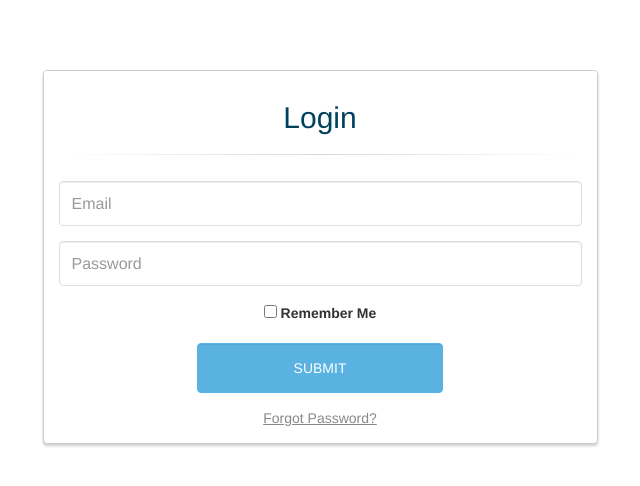
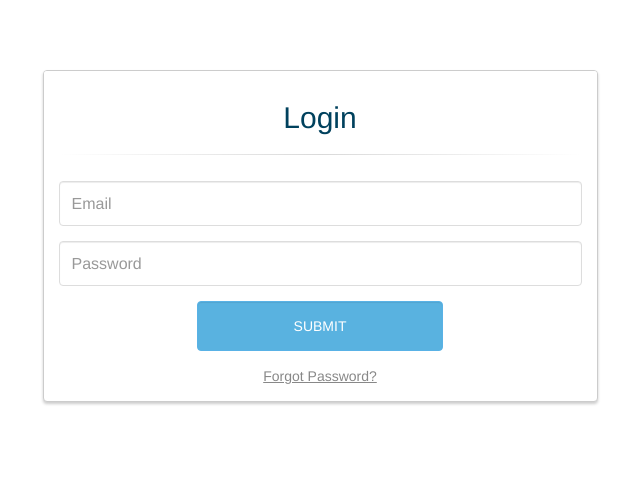
Before and after one commit to abdullahtariq/ATMS, a PHP site: page / in a window 1280 px wide. Shown: the top 486 px of the page, without its empty margins (320-960 px from the left). Run offline with PHP 8.4, Linux system fonts and the light colour scheme.

Commit message:
remove remember me checkbox

```diff
--- a/index.php
+++ b/index.php
@@ -26,10 +26,10 @@ include 'header.php';
 								<div class="form-group">
 									<input type="password" name="password" id="password" tabindex="2" class="form-control" placeholder="Password">
 								</div>
-								<div class="form-group text-center">
+								<!-- <div class="form-group text-center">
 									<input type="checkbox" tabindex="3" class="" name="remember" id="remember">
 									<label for="remember"> Remember Me</label>
-								</div>
+								</div> -->
 								<div class="form-group">
 									<div class="row">
 										<div class="col-sm-6 col-sm-offset-3">
```
